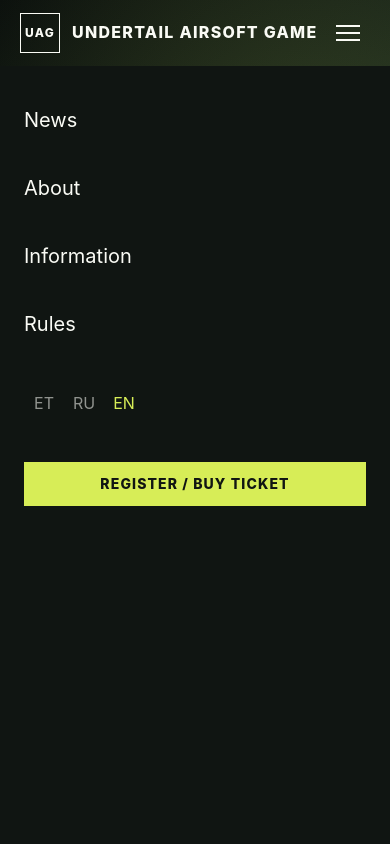
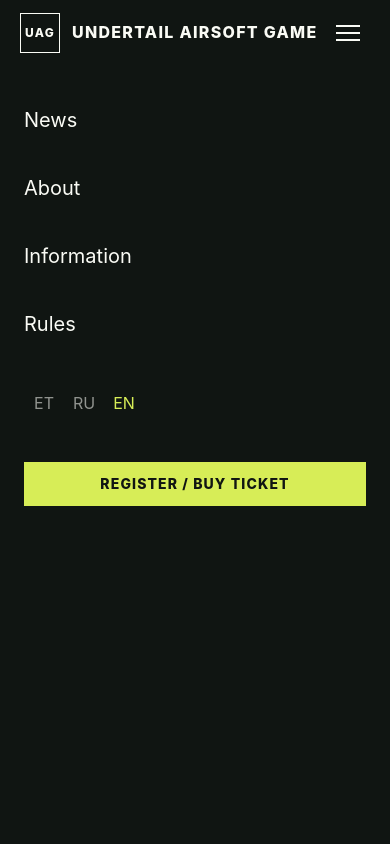
Before and after one commit to Akaineko23/Game, a plain HTML site: page GamePage2/index.html in a window 390 px wide. Both pictures are taken after a click on the button "Menu". Shown: the top 844 px of the page. Drawn offline with Linux system fonts and the light colour scheme; a script that the page names is missing.

Commit message:
Add files via upload

```diff
--- a/GamePage2/assets/css/main.css
+++ b/GamePage2/assets/css/main.css
@@ -655,6 +655,11 @@ h2 {
     min-height: 4.125rem;
   }
 
+  body.menu-open .site-header {
+    background: var(--ink);
+    backdrop-filter: none;
+  }
+
   .menu-toggle {
     display: block;
   }
```
